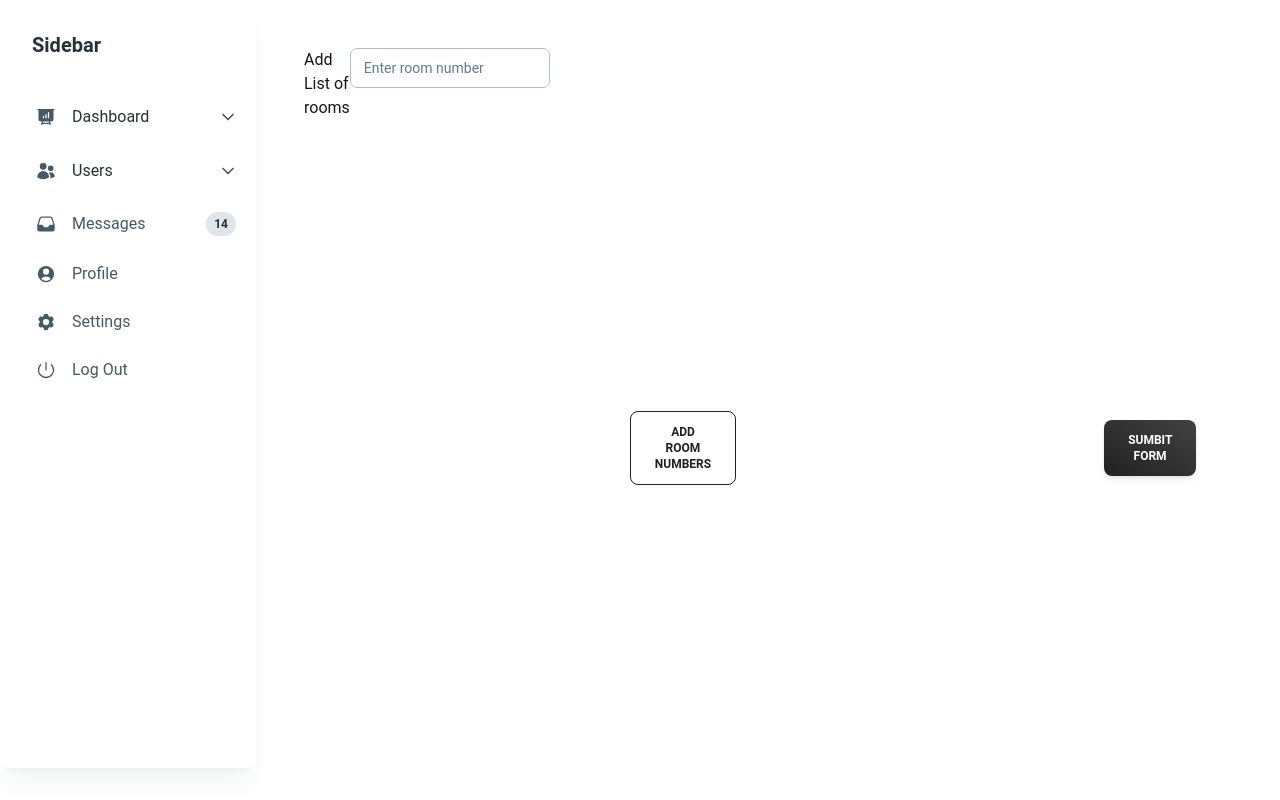
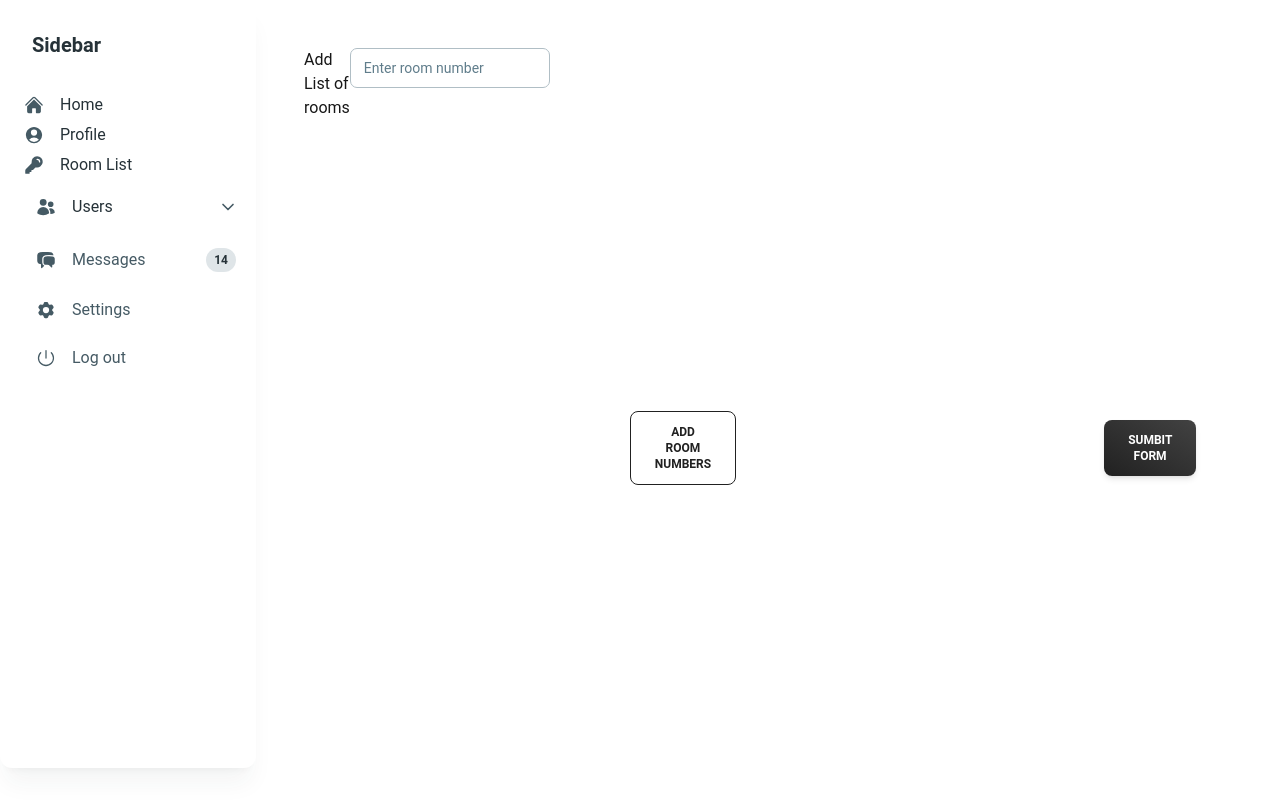
Before and after one commit to Samina-tenso/cleaning, a Next.js app: page /dashboard/list in a window 1280 px wide. Built offline with nearby package versions, Linux system fonts and the light colour scheme.

Commit message:
nav links updated

```diff
--- a/src/app/components/RoomList/index.tsx
+++ b/src/app/components/RoomList/index.tsx
@@ -2,17 +2,11 @@
 import React, { FC } from 'react';
 import { FormValues } from 'app/types/Input';
 import { List, ListItem, ListItemSuffix, IconButton } from '../../types/tailwind_comp'
-
+import { TrashIcon } from '@heroicons/react/24/outline';
 
 
 const RoomList: FC<FormValues> = ({ rooms }) => {
-    function Trash() {
-        return (
-            <svg xmlns="http://www.w3.org/2000/svg" viewBox="0 0 24 24" fill="currentColor" className="w-4 h-4">
-                <path fillRule="evenodd" d="M16.5 4.478v.227a48.816 48.816 0 0 1 3.878.512.75.75 0 1 1-.256 1.478l-.209-.035-1.005 13.07a3 3 0 0 1-2.991 2.77H8.084a3 3 0 0 1-2.991-2.77L4.087 6.66l-.209.035a.75.75 0 0 1-.256-1.478A48.567 48.567 0 0 1 7.5 4.705v-.227c0-1.564 1.213-2.9 2.816-2.951a52.662 52.662 0 0 1 3.369 0c1.603.051 2.815 1.387 2.815 2.951Zm-6.136-1.452a51.196 51.196 0 0 1 3.273 0C14.39 3.05 15 3.684 15 4.478v.113a49.488 49.488 0 0 0-6 0v-.113c0-.794.609-1.428 1.364-1.452Zm-.355 5.945a.75.75 0 1 0-1.5.058l.347 9a.75.75 0 1 0 1.499-.058l-.346-9Zm5.48.058a.75.75 0 1 0-1.498-.058l-.347 9a.75.75 0 0 0 1.5.058l.345-9Z" clipRule="evenodd" />
-            </svg>
-        );
-    }
+
     return (
 
         <List>
@@ -22,7 +16,7 @@ const RoomList: FC<FormValues> = ({ rooms }) => {
                         <p>{r}</p>
                         <ListItemSuffix className="ml-auto grid place-items-center justify-self-end">
                             <IconButton variant="text" color="blue-gray" className="flex items-center gap-3">
-                                <Trash />
+                                <TrashIcon />
                             </IconButton>
                         </ListItemSuffix>
                     </ListItem>
--- a/src/app/components/SideBar/index.tsx
+++ b/src/app/components/SideBar/index.tsx
@@ -1,6 +1,7 @@
 'use client'
 import React from 'react';
 import { SetStateAction } from 'react';
+import NavLinks from 'app/dashboard/Nav';
 import {
     Card,
     Typography,
@@ -14,20 +15,44 @@ import {
     AccordionBody,
 } from "@material-tailwind/react";
 import {
-    PresentationChartBarIcon,
+    HomeIcon,
     UsersIcon,
     UserCircleIcon,
     Cog6ToothIcon,
-    InboxIcon,
     PowerIcon,
+    KeyIcon,
+    ChatBubbleLeftRightIcon
 } from "@heroicons/react/24/solid";
 import { ChevronRightIcon, ChevronDownIcon } from "@heroicons/react/24/outline";
+import clsx from 'clsx';
+import { usePathname } from 'next/navigation';
 export function SideBar() {
     const [open, setOpen] = React.useState(0);
 
     const handleOpen = (value: SetStateAction<number>) => {
         setOpen(open === value ? 0 : value);
     };
+    const links = [
+        {
+            name: 'Home',
+            href: '/dashboard/home',
+            icon: HomeIcon
+        },
+        {
+            name: 'Profile',
+            href: '/dashboard/profile',
+            icon: UserCircleIcon,
+        },
+
+        {
+            name: 'Room List',
+            href: '/dashboard/roomlist',
+            icon: KeyIcon,
+
+        },
+
+
+    ];
 
     return (
         <Card className="h-[calc(100vh-2rem)] w-full max-w-[20rem] p-4 shadow-xl shadow-blue-gray-900/5">
@@ -37,37 +62,19 @@ export function SideBar() {
                 </Typography>
             </div>
             <List>
-                <Accordion
-                    open={open === 1}
-                    icon={
-                        <ChevronDownIcon
-                            strokeWidth={2.5}
-                            className={`mx-auto h-4 w-4 transition-transform ${open === 1 ? "rotate-180" : ""}`}
-                        />
-                    }
-                >
-                    <ListItem className="p-0" selected={open === 1}>
-                        <AccordionHeader onClick={() => handleOpen(1)} className="border-b-0 p-3">
+                {links.map((link, index) => {
+                    const LinkIcon = link.icon;
+                    return (
+                        <ListItem className="p-0" selected={open === 1} key={index}>
                             <ListItemPrefix>
-                                <PresentationChartBarIcon className="h-5 w-5" />
+                                <LinkIcon className="h-5 w-5" />
                             </ListItemPrefix>
                             <Typography color="blue-gray" className="mr-auto font-normal">
-                                Dashboard
+                                {link.name}
                             </Typography>
-                        </AccordionHeader>
-                    </ListItem>
-                    <AccordionBody className="py-1">
-                        <List className="p-0">
-
-                            <ListItem>
-                                <ListItemPrefix>
-                                    <ChevronRightIcon strokeWidth={3} className="h-3 w-5" />
-                                </ListItemPrefix>
-                                Rooms
-                            </ListItem>
-                        </List>
-                    </AccordionBody>
-                </Accordion>
+                        </ListItem>
+                    )
+                })}
                 <Accordion
                     open={open === 2}
                     icon={
@@ -89,20 +96,12 @@ export function SideBar() {
                     </ListItem>
                     <AccordionBody className="py-1">
                         //users list
-                        {/* <List className="p-0">
-                            <ListItem>
-                                <ListItemPrefix>
-                                    <ChevronRightIcon strokeWidth={3} className="h-3 w-5" />
-                                </ListItemPrefix>
-                                Orders
-                            </ListItem>
-
-                        </List> */}
+                        <NavLinks />
                     </AccordionBody>
                 </Accordion>
                 <ListItem>
                     <ListItemPrefix>
-                        <InboxIcon className="h-5 w-5" />
+                        <ChatBubbleLeftRightIcon className="h-5 w-5" />
                     </ListItemPrefix>
                     Messages
                     <ListItemSuffix>
@@ -111,23 +110,19 @@ export function SideBar() {
                 </ListItem>
                 <ListItem>
                     <ListItemPrefix>
-                        <UserCircleIcon className="h-5 w-5" />
-                    </ListItemPrefix>
-                    Profile
-                </ListItem>
-                <ListItem>
-                    <ListItemPrefix>
                         <Cog6ToothIcon className="h-5 w-5" />
                     </ListItemPrefix>
                     Settings
+
                 </ListItem>
                 <ListItem>
                     <ListItemPrefix>
                         <PowerIcon className="h-5 w-5" />
                     </ListItemPrefix>
-                    Log Out
+                    Log out
+
                 </ListItem>
             </List>
-        </Card>
+        </Card >
     );
 }
--- /dev/null
+++ b/src/app/dashboard/Nav/index.tsx
@@ -0,0 +1,57 @@
+'use client'
+import React from "react";
+import {
+    UserGroupIcon,
+    HomeIcon,
+    DocumentDuplicateIcon,
+} from '@heroicons/react/24/outline';
+import Link from 'next/link';
+import {
+    Card,
+    Typography,
+    List,
+    ListItem,
+    ListItemPrefix,
+    ListItemSuffix,
+    Chip,
+    Accordion,
+    AccordionHeader,
+    AccordionBody,
+} from "@material-tailwind/react";
+import { ChevronRightIcon, ChevronDownIcon } from "@heroicons/react/24/outline";
+
+//import users
+//import rooms
+const links = [
+    {
+        name: 'Una',
+        href: '/dashboard/user/id',
+        //icon: user profile photo
+    },
+    {
+        name: 'Ynnua',
+        href: '/dashboard/user/id',
+        //icon:  user profile photo
+    }
+
+];
+
+export default function NavLinks() {
+    return (
+        <List className="p-0">
+            {links.map((link) => (
+                <Link
+                    key={link.name}
+                    href={link.href}
+                >
+                    <ListItem>
+                        <ListItemPrefix>
+                            <ChevronRightIcon strokeWidth={3} className="h-3 w-5" />
+                        </ListItemPrefix>
+                        {link.name}
+                    </ListItem>
+                </Link>
+            ))}
+        </List>
+    )
+};
```
